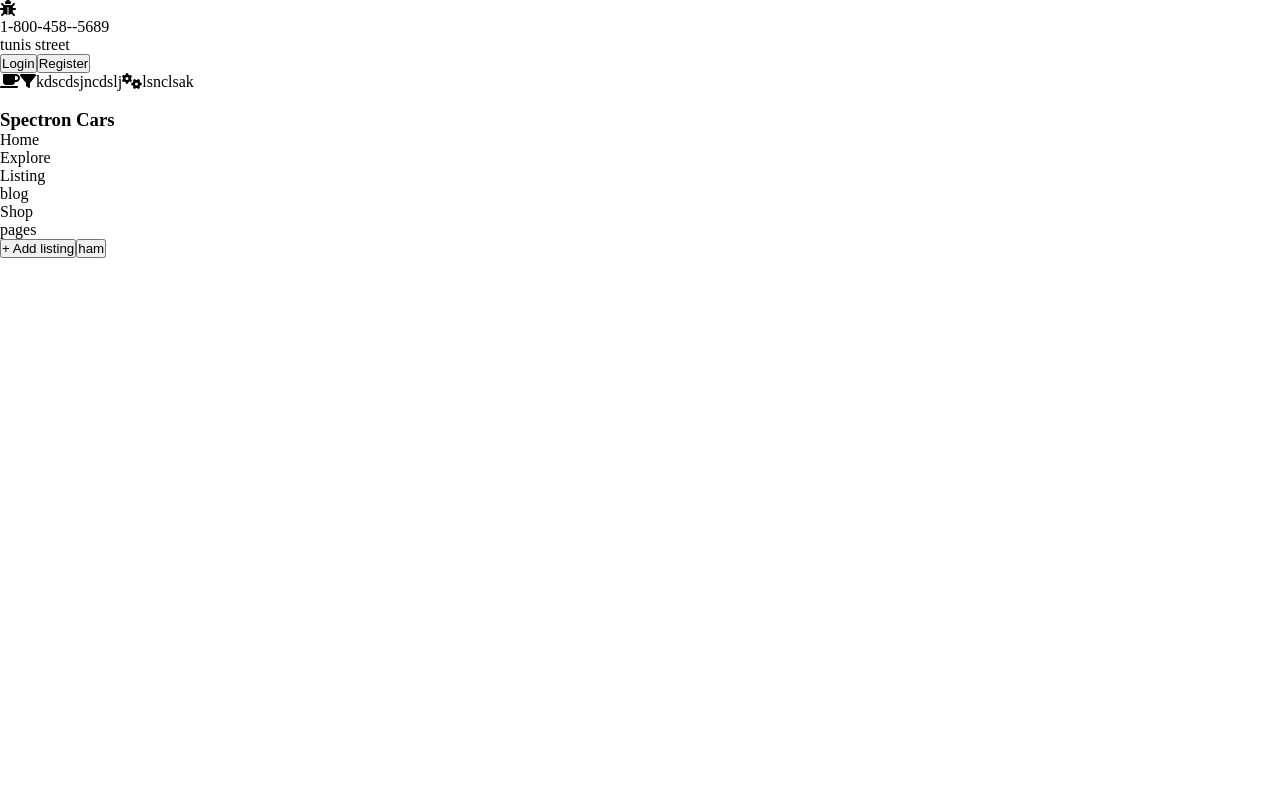
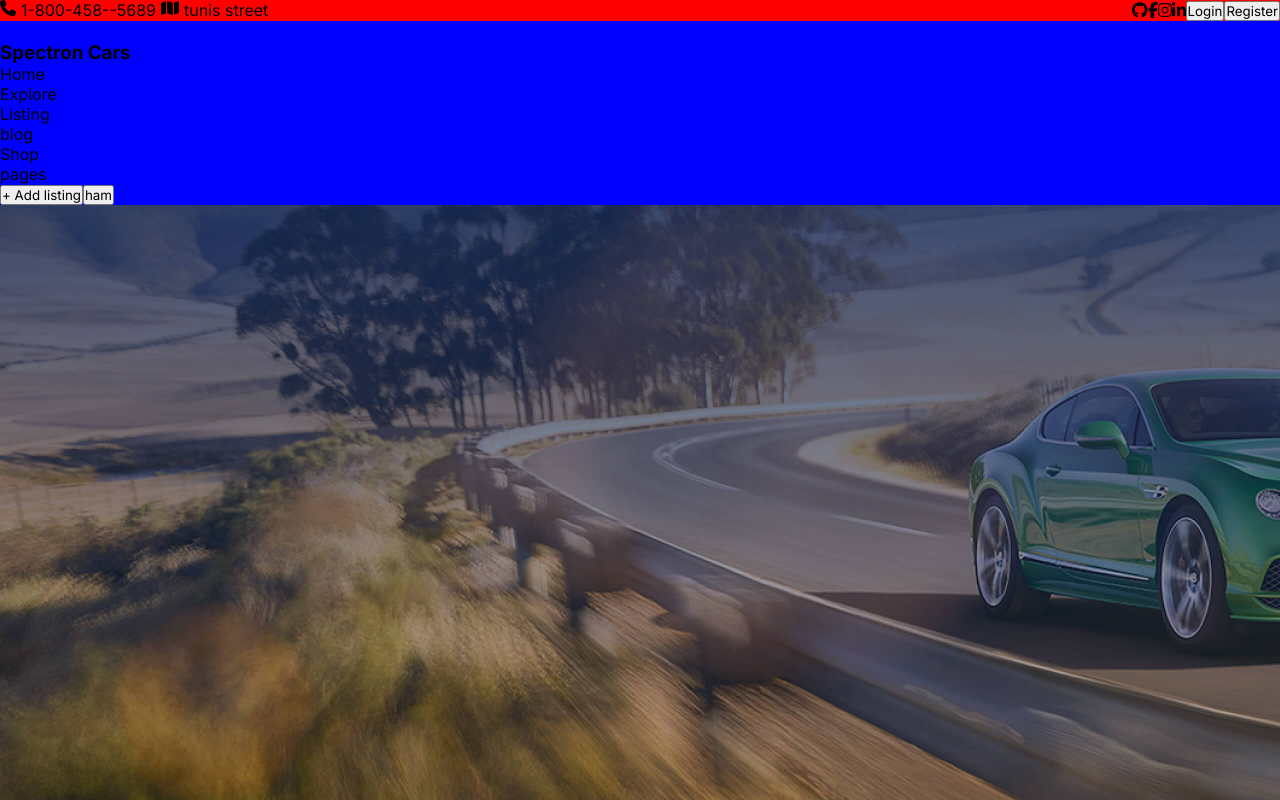
Before and after one commit to prosanabani/Spectron-Cars, a React (Create React App) app in the folder spectron-cars/: page / in a window 1280 px wide. Built offline with nearby package versions, Linux system fonts and the light colour scheme.

Commit message:
coding header part

```diff
--- a/spectron-cars/src/App.js
+++ b/spectron-cars/src/App.js
@@ -6,13 +6,10 @@ import Header from "./Components/header";
 function App() {
   return (
     <div className="app-main">
-      <Header />
-      <FontAwesomeIcon icon="coffee" />
-      <FontAwesomeIcon icon="fa-solid fa-filter" />
-      kdscdsjncdslj
-      <FontAwesomeIcon icon="fa-solid fa-gears" />
-      lsnclsak
-      <Nav />
+      <div className="top-part">
+        <Header />
+        <Nav />
+      </div>
 
     </div>
   );
--- a/spectron-cars/src/Components/header.js
+++ b/spectron-cars/src/Components/header.js
@@ -10,12 +10,17 @@ export default function Header() {
     return (
         <div className="header-main">
             <div className="header-left">
-                <FontAwesomeIcon icon="fa-solid fa-bug" />
+                <FontAwesomeIcon icon="fa-solid fa-phone" />
                 <p>1-800-458--5689</p>
+                <FontAwesomeIcon icon="fa-solid fa-map" />
                 <p>tunis street </p>
                 {/* <p>Curuent day</p> */}
             </div>
             <div className="header-right">
+                <FontAwesomeIcon className="header-icons" icon="fa-brands fa-github" />
+                <FontAwesomeIcon className="header-icons" icon="fa-brands fa-facebook-f" />
+                <FontAwesomeIcon className="header-icons" icon="fa-brands fa-instagram" />
+                <FontAwesomeIcon className="header-icons" icon="fa-brands fa-linkedin-in" />
                 <button className="login">Login</button>
                 <button className="register">Register</button>
             </div>
--- a/spectron-cars/src/Components/nav.js
+++ b/spectron-cars/src/Components/nav.js
@@ -1,4 +1,5 @@
 import React from "react";
+import { FontAwesomeIcon } from '../fontawesome';
 
 
 
--- a/spectron-cars/src/index.css
+++ b/spectron-cars/src/index.css
@@ -1,5 +1,42 @@
+@import url('https://fonts.googleapis.com/css2?family=Inter:wght@100;200;300;400;500;600;700;800&display=swap');
+
 * {
   margin: 0;
   padding: 0;
   box-sizing: border-box;
+  font-family: 'Inter', sans-serif;
 }
+
+.top-part {
+  background-color: red;
+  background-image: url("images/background.jpg");
+  background-size: cover;
+  background-position: center;
+  height: 100vh;
+}
+
+.header-main {
+  background-color: red;
+  display: flex;
+  justify-content: space-between;
+}
+
+.header-main .header-left {
+  display: flex;
+  gap: 5px;
+
+}
+
+.header-main .header-right {
+  /* display: flex; */
+
+}
+
+.header-main .header-right .header-icons {}
+
+
+
+
+.nav-main {
+  background-color: blue;
+}
```
Also changed, not shown: spectron-cars/src/images/background.jpg (added).
